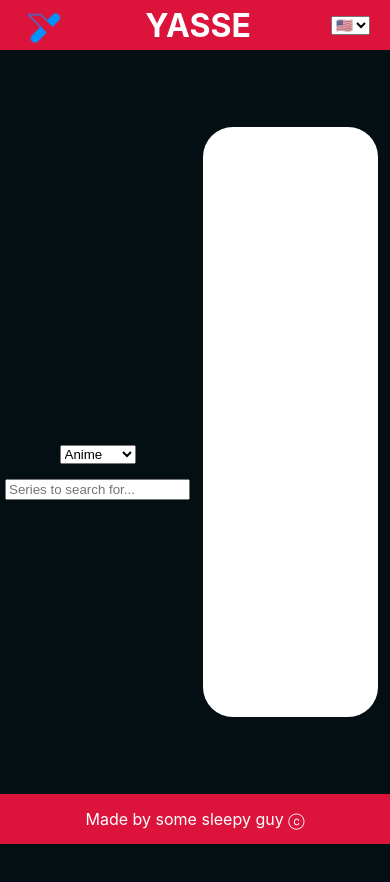
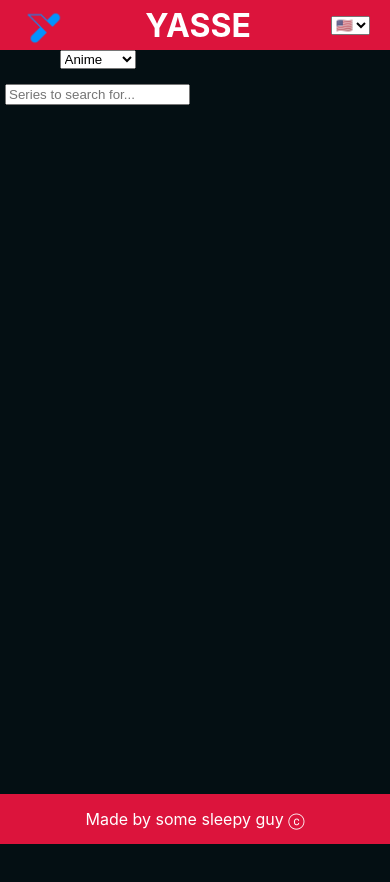
Before and after one commit to yasse-ofc/yasse-web, a React (Create React App) app: page / in a window 390 px wide. Shown: the top 882 px of the page. After the commit the page ends 844 px from the top, so only its background shows below. Built offline with nearby package versions, Linux system fonts and the light colour scheme.

Commit message:
Tried to make div responsive
Signed-off-by: Eduardo Henrique <edu.hen.fm@gmail.com>

```diff
--- a/src/App.css
+++ b/src/App.css
@@ -1,4 +1,5 @@
 .sections {
+    height: 100%;
     display: flex;
     flex-direction: row;
     max-width: 100%;
@@ -6,7 +7,7 @@
 
 .search {
     display: flex;
-    height: 100vh;
+    height: 100%;
     width: 50%;
     justify-content: center;
     align-items: center;
@@ -15,12 +16,9 @@
 
 .results {
     display: flex;
-    height: 100vh;
+    height: 100%;
     width: 50%;
     justify-content: center;
     align-items: center;
     flex-direction: column;
-
-    right: 0;
-    position: absolute;
 }
--- a/src/App.tsx
+++ b/src/App.tsx
@@ -7,7 +7,7 @@ import SeriesTypeButtons from './components/SeriesTypeButtons/SeriesTypeButtons'
 
 function App() {
     return (
-        <div>
+        <div className="main">
             <Header />
             <div className="sections">
                 <section className="search">
--- a/src/components/Results/Results.css
+++ b/src/components/Results/Results.css
@@ -1,10 +1,6 @@
-.results {
-    max-width: 45%;
-    max-height: 70%;
+.results2 {
+    width: 45%;
+    height: 70%;
     border-radius: 30px;
     background-color: white;
-
-    top: 15%;
-    right: 3%;
-    position: absolute;
 }
--- a/src/components/Results/Results.tsx
+++ b/src/components/Results/Results.tsx
@@ -1,7 +1,7 @@
 import './Results.css';
 
 function Results() {
-    return <div className="results"></div>;
+    return <div className="results2"></div>;
 }
 
 export default Results;
--- a/src/index.css
+++ b/src/index.css
@@ -6,8 +6,8 @@ body {
     -webkit-font-smoothing: antialiased;
     -moz-osx-font-smoothing: grayscale;
 
+    max-height: 100vh;
     background-color: #040f13;
-    overflow: hidden;
 }
 
 code {
```
